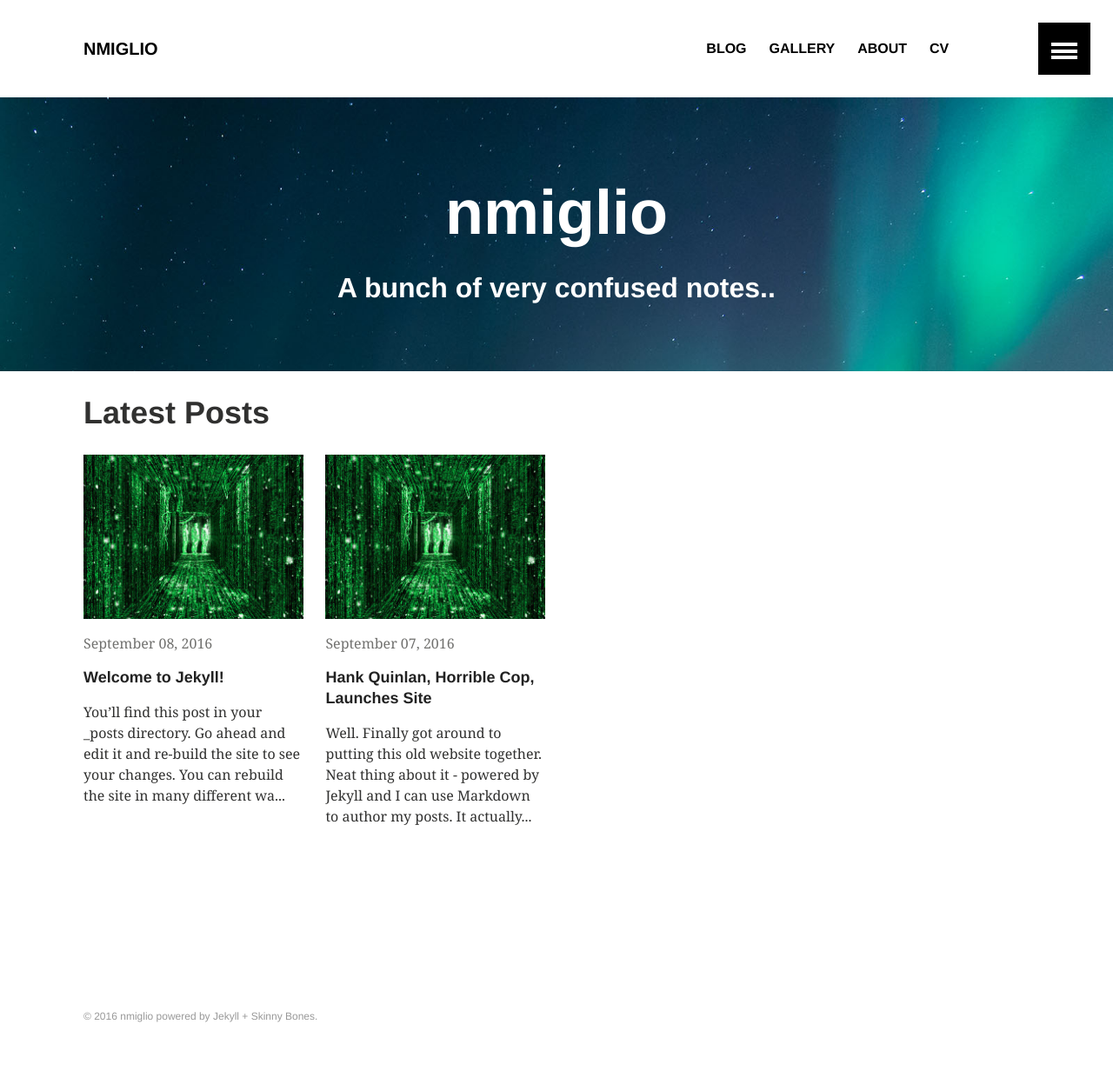
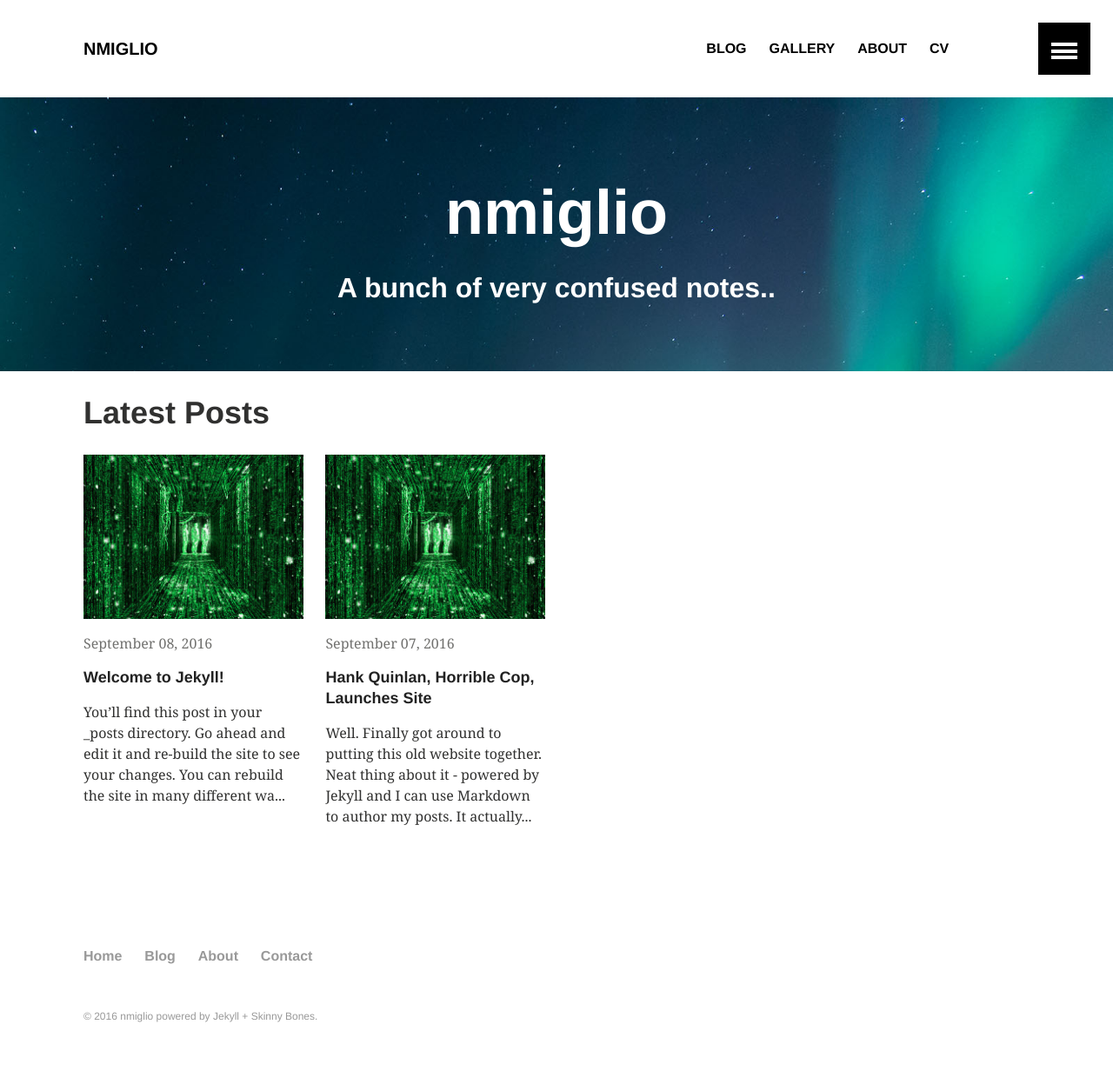
Before and after one commit to nmiglio/nmiglio.github.io, a Jekyll site: the page built from index.md, in a window 1280 px wide. Shown: the whole page at 87% size. Built offline with Jekyll 4.4.1, drawn with Linux system fonts in a browser that asks for light colours.

Commit message:
Update footer.yml

```diff
--- a/_data/footer.yml
+++ b/_data/footer.yml
@@ -1,4 +1,13 @@
 # Footer navigation links
 
-- title:
-  url:
+- title: Home
+  url: /
+
+- title: Blog
+  url: /blog/
+
+- title: About
+  url: /about/
+
+- title: Contact
+  url: /contact/
```
